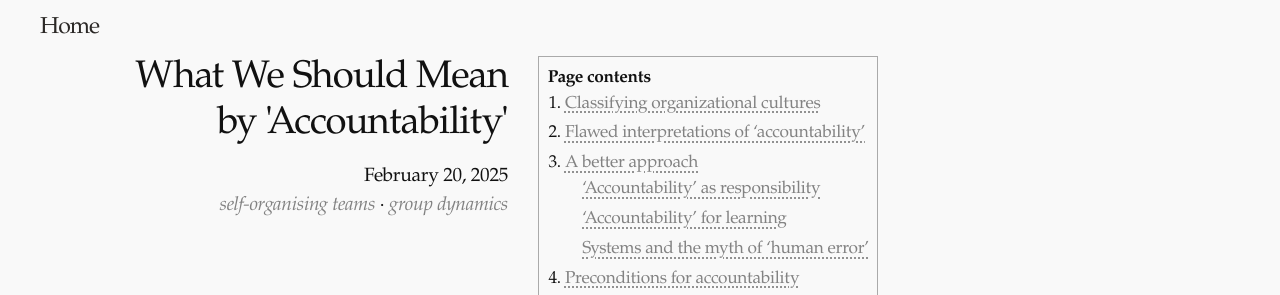
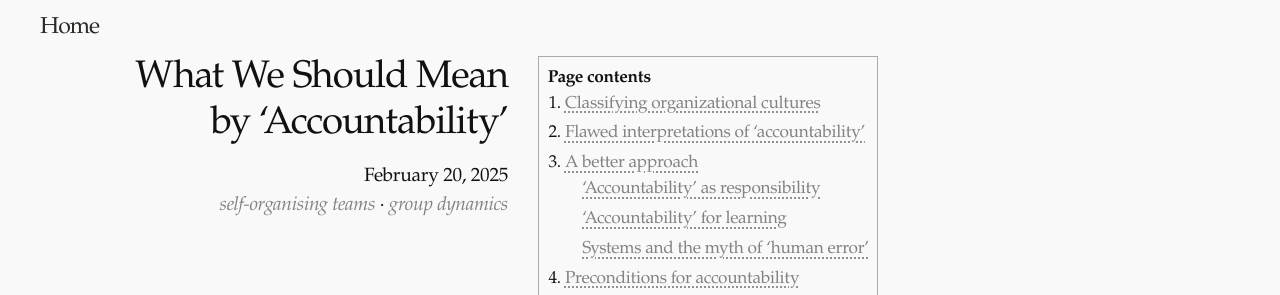
Before and after one commit to jbrunton/jbrunton.com, a Jekyll site: the page built from _posts/2025-02-20-what-we-should-mean-by-accountability.md, in a window 1280 px wide and 900 px high. Shown: the top 295 px of the window. Built offline with Jekyll 4.4.1, drawn with Linux system fonts in a browser that asks for light colours; some web fonts are replaced.

Commit message:
fix: inverted commas (#190)

```diff
--- a/_posts/2025-02-20-what-we-should-mean-by-accountability.md
+++ b/_posts/2025-02-20-what-we-should-mean-by-accountability.md
@@ -1,6 +1,6 @@
 ---
 layout: post
-title: "What We Should Mean by 'Accountability'"
+title: "What We Should Mean by ‘Accountability’"
 date: 2025-02-20
 tags:
   - self-organising teams
```
